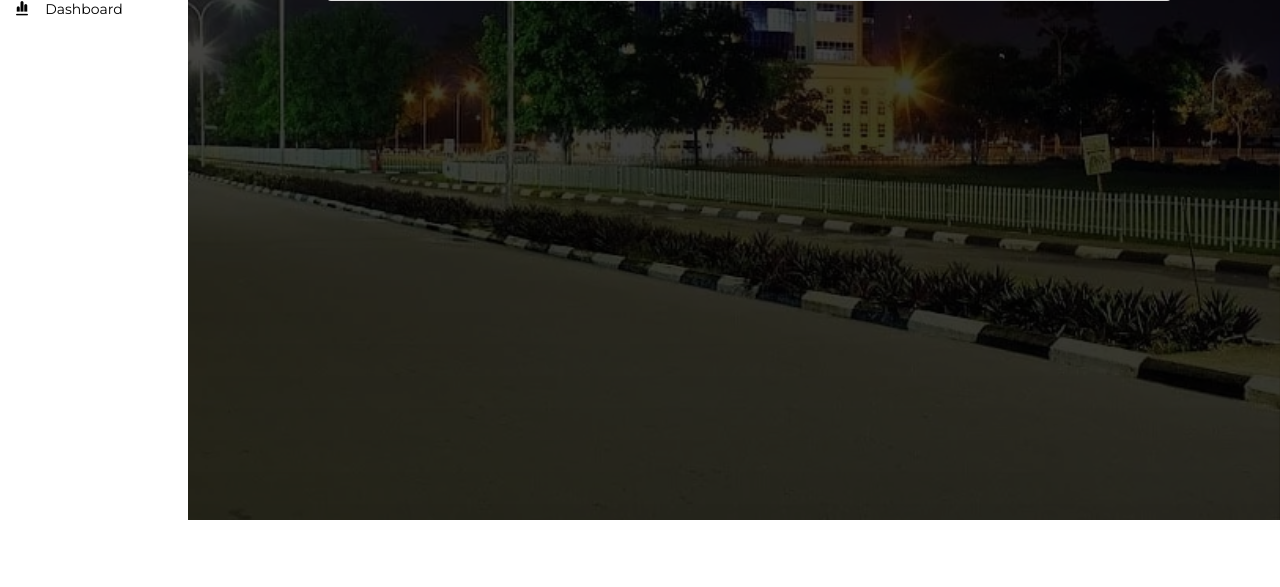
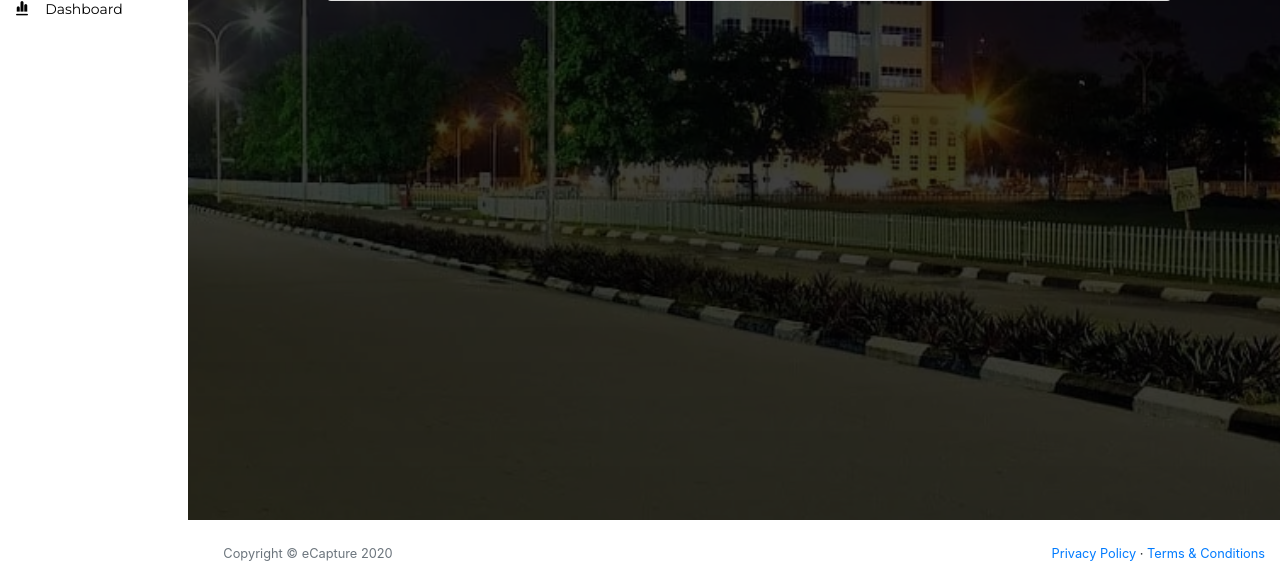
Before and after one commit to elizabethadegbaju/eCapture, a Django app: page /defaults/ in a window 1280 px wide. Shown: the part 280-867 px from the top of the page. Before the commit the page ends 800 px from the top, so only its background shows below. Run offline with Django 3.2, Linux system fonts and the light colour scheme; a user stored in the database is signed in; data comes from the database, SQL or seed files in the repository; both versions use the stored data as it was after the commit; some libraries are stand-ins or nearby versions.

Commit message:
style: footer

```diff
--- a/eCapture/templates/eCapture/base_nav.html
+++ b/eCapture/templates/eCapture/base_nav.html
@@ -118,4 +118,18 @@
             {% endblock %}
         </div>
     </div>
+    <footer class="py-4 bg-light mt-auto bg-white">
+        <div class="container-fluid">
+            <div class="d-flex offset-lg-2 align-items-center justify-content-between small">
+                <div class="text-muted">Copyright &copy; eCapture
+                    2020
+                </div>
+                <div>
+                    <a href="#">Privacy Policy</a>
+                    &middot;
+                    <a href="#">Terms &amp; Conditions</a>
+                </div>
+            </div>
+        </div>
+    </footer>
 {% endblock %}
```
Also changed, not shown: db.sqlite3, 1 other file.
